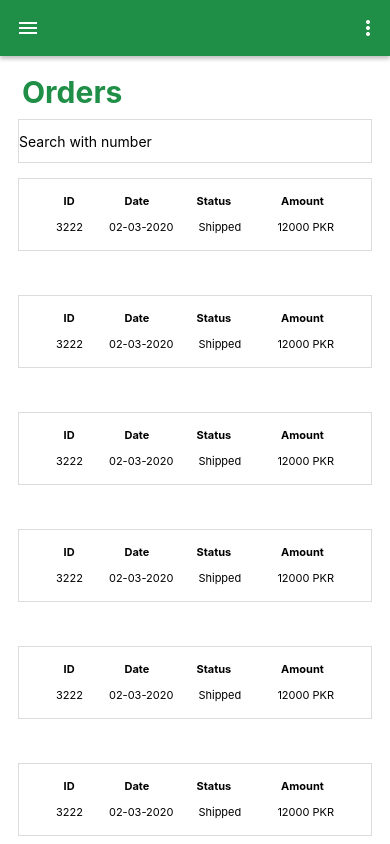
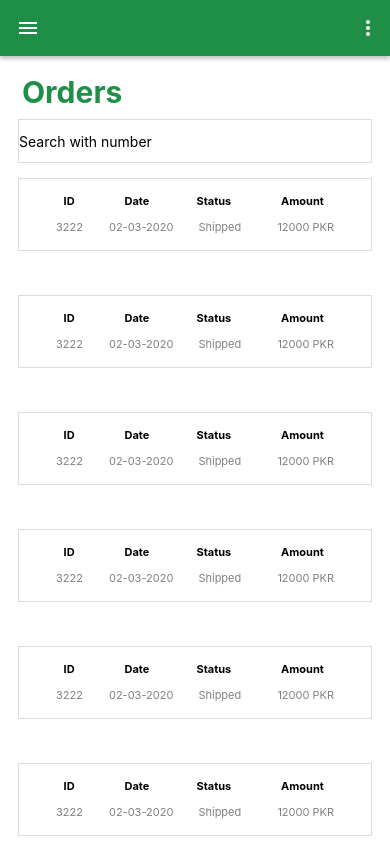
Before and after one commit to hamzaraj525/Order-Screen-Design, a React Native app: screen / in a window 390 px wide. Built offline with nearby package versions, Linux system fonts and the light colour scheme.

Commit message:
some updates

```diff
--- a/App.js
+++ b/App.js
@@ -158,34 +158,33 @@ const styles = StyleSheet.create({
   amount: {
     textAlign: 'center',
     fontSize: 11,
-    color: 'black',
     marginTop: 18,
     height: 60,
     justifyContent: 'space-between',
     position: 'relative',
     right: 6,
-    color: 'black',
+    color: 'grey',
   },
   shipped: {
     textAlign: 'center',
     fontSize: 11,
-    color: 'black',
+
     marginTop: 18,
     height: 60,
     justifyContent: 'space-between',
     position: 'relative',
     right: 7,
-    color: 'black',
+    color: 'grey',
   },
   id: {
     fontSize: 11,
-    color: 'black',
+    color: 'grey',
+
     marginTop: 18,
     height: 60,
     justifyContent: 'space-between',
     position: 'relative',
     right: -9,
-    color: 'black',
   },
   header: {
     backgroundColor: '#1f8e46',
@@ -238,12 +237,11 @@ const styles = StyleSheet.create({
   },
   secondInnerText: {
     fontSize: 11,
-    color: 'black',
+    color: 'grey',
     marginTop: 18,
     height: 60,
     justifyContent: 'space-between',
     textAlign: 'center',
-    color: 'black',
   },
 
   input: {
```
